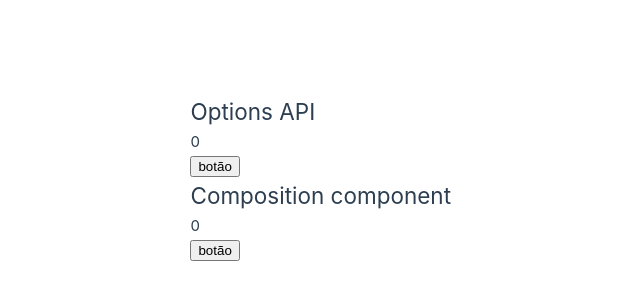
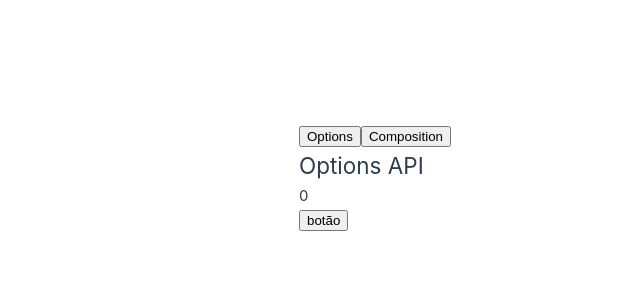
Before and after one commit to JKAmadio/estudos, a Vue app in the folder vue/options-vs-composition/: page / in a window 1280 px wide. Shown: the part 222-522 px from the top of the page, without its empty margins (189-829 px from the left). Built offline with nearby package versions, Linux system fonts and the light colour scheme.

Commit message:
separating options and composition visibility

```diff
--- a/vue/options-vs-composition/src/App.vue
+++ b/vue/options-vs-composition/src/App.vue
@@ -1,13 +1,29 @@
 <script setup>
-import OptionsAPI from './components/OptionsAPI.vue'
-import CompositionAPI from './components/CompositionAPI.vue'
+  import { ref } from 'vue';
+  import OptionsAPI from './components/OptionsAPI.vue'
+  import CompositionAPI from './components/CompositionAPI.vue'
+
+  let visibleAPI = ref('options');
+
+  const changeVisibleAPI = (newAPI) => {
+    visibleAPI.value = newAPI;
+  }
+
 </script>
 
 <template>
   <main>
+    <header>
+      <button @click="changeVisibleAPI('options')">
+        Options
+      </button>
+      <button @click="changeVisibleAPI('composition')">
+        Composition
+      </button>
+    </header>
     <div>
-      <OptionsAPI/>
-      <CompositionAPI />
+      <OptionsAPI v-if="visibleAPI === 'options'"/>
+      <CompositionAPI  v-if="visibleAPI === 'composition'"/>
     </div>
   </main>
 </template>
```
